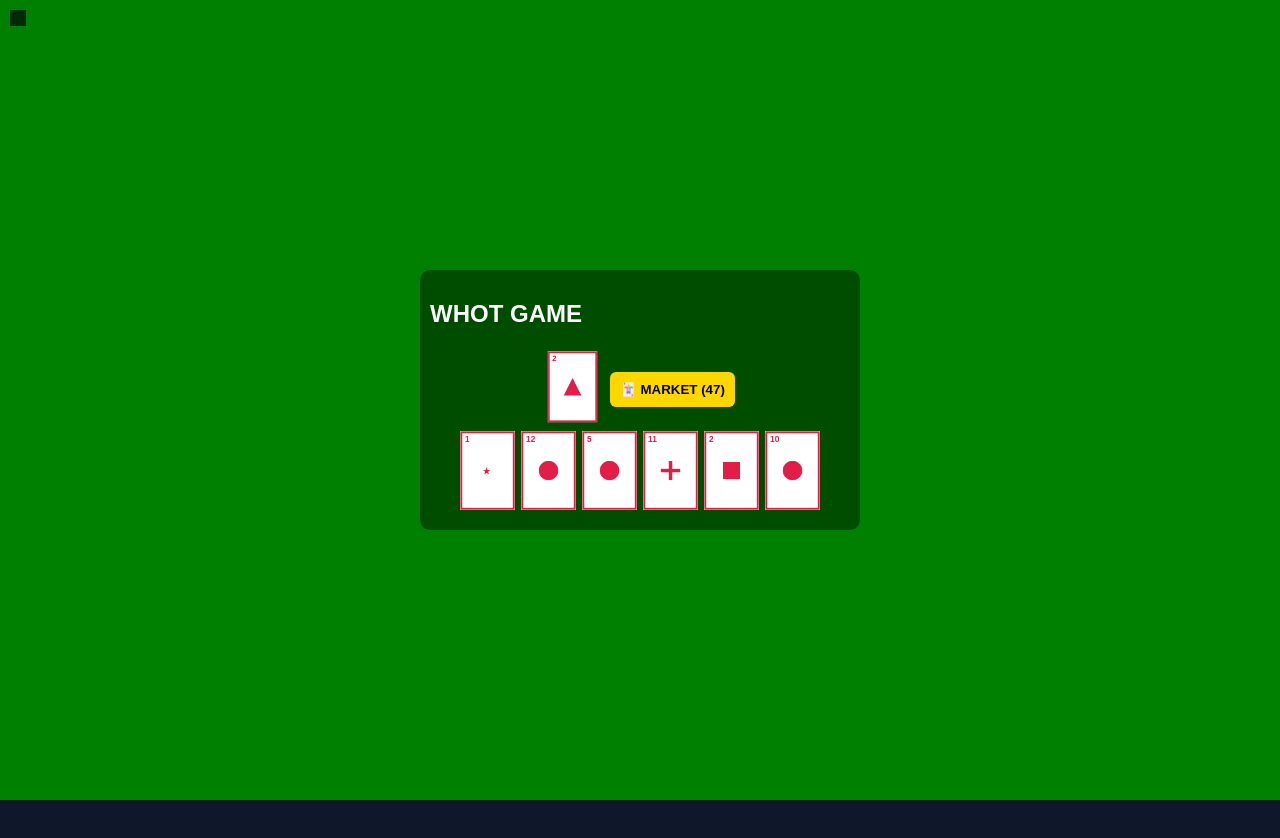
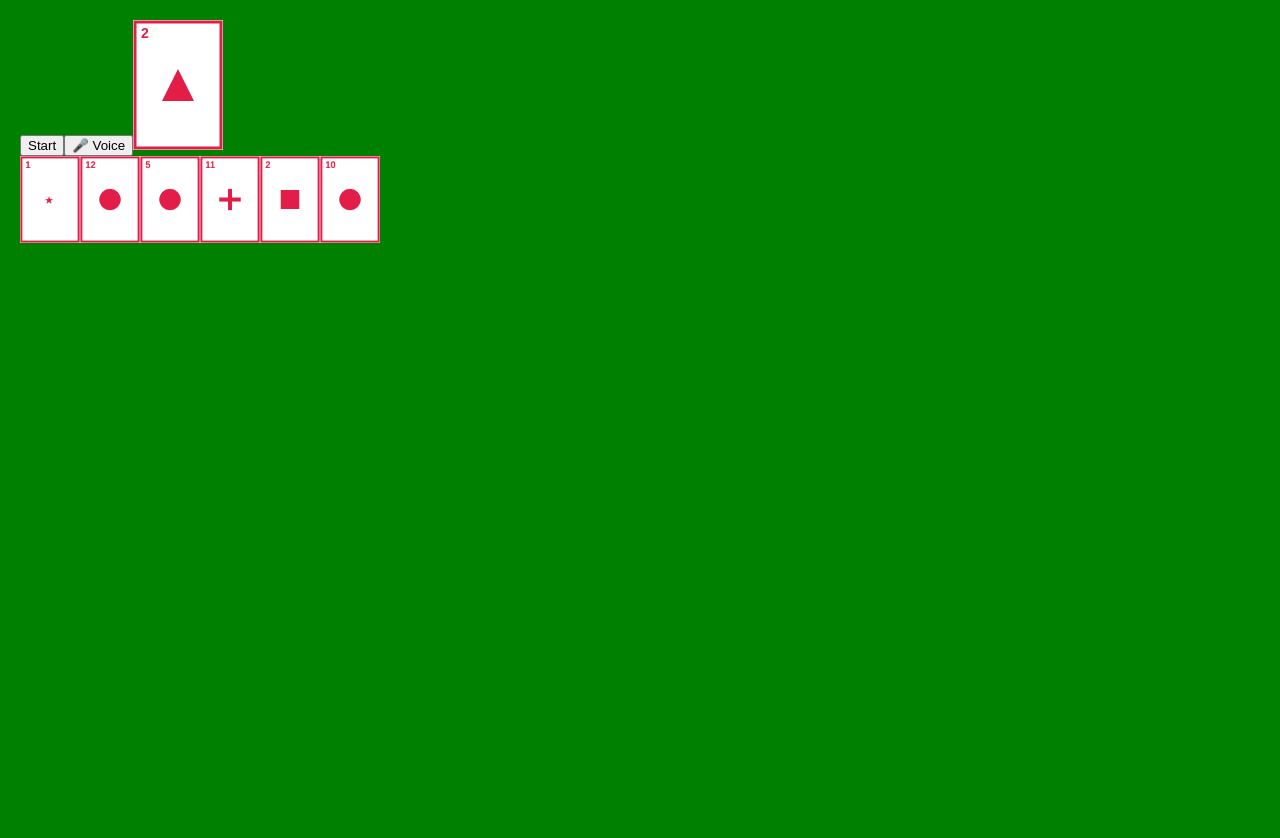
Before and after one commit to annamoyosore/win9ja, a React (Vite) app: page / in a window 1280 px wide. Both pictures are taken after a click on the button "Start". Before the commit the page ends 800 px from the top, so only its background shows below. Built offline with nearby package versions, Linux system fonts and the light colour scheme.

Commit message:
Update WhotGame.jsx

```diff
--- a/src/WhotGame.jsx
+++ b/src/WhotGame.jsx
@@ -6,12 +6,12 @@ const SHAPES = ["circle", "triangle", "square", "star", "cross"];
 // SOUND
 // =========================
 function playSound(type) {
-  const s = {
+  const sounds = {
     play: "https://actions.google.com/sounds/v1/cartoon/pop.ogg",
     draw: "https://actions.google.com/sounds/v1/cartoon/wood_plank_flicks.ogg",
     alert: "https://actions.google.com/sounds/v1/cartoon/clang_and_wobble.ogg"
   };
-  new Audio(s[type]).play().catch(() => {});
+  new Audio(sounds[type]).play().catch(() => {});
 }
 
 // =========================
@@ -52,8 +52,6 @@ function drawCard(card) {
   c.height = 130;
   const ctx = c.getContext("2d");
 
-  ctx.clearRect(0, 0, 90, 130);
-
   ctx.fillStyle = "#fff";
   ctx.fillRect(0, 0, 90, 130);
 
@@ -73,9 +71,7 @@ function drawCard(card) {
     ctx.fill();
   }
 
-  if (card.shape === "square") {
-    ctx.fillRect(cx - 14, cy - 14, 28, 28);
-  }
+  if (card.shape === "square") ctx.fillRect(cx - 14, cy - 14, 28, 28);
 
   if (card.shape === "triangle") {
     ctx.beginPath();
@@ -107,6 +103,7 @@ export default function WhotGame() {
   const [log, setLog] = useState([]);
   const [alerts, setAlerts] = useState([]);
   const [requestedShape, setRequestedShape] = useState(null);
+  const [awaitingShape, setAwaitingShape] = useState(false);
 
   const gameRef = useRef(null);
   useEffect(() => {
@@ -129,8 +126,8 @@ export default function WhotGame() {
     const opponent = isPlayer ? 1 : 0;
 
     if (card.number === 1) {
-      copy.repeatTurn = isPlayer ? 0 : 1;
-      pushAlert("🟡 HOLD / REPEAT TURN");
+      copy.hold = isPlayer;
+      pushAlert("🟡 HOLD ACTIVE");
     }
 
     if (card.number === 2) {
@@ -145,14 +142,13 @@ export default function WhotGame() {
     }
 
     if (card.number === 14) {
-      const shape = SHAPES[Math.floor(Math.random() * SHAPES.length)];
-      setRequestedShape(shape);
-      pushAlert("🟢 REQUEST: " + shape);
+      copy.awaitingShape = true;
+      pushAlert("🟢 CHOOSE SHAPE");
     }
   }
 
   // =========================
-  // START
+  // START GAME
   // =========================
   function startMatch() {
     const deck = createDeck();
@@ -166,7 +162,8 @@ export default function WhotGame() {
       discard: [deck.pop()],
       turn: "player",
       skipNext: null,
-      repeatTurn: null
+      hold: null,
+      awaitingShape: false
     });
 
     setStarted(true);
@@ -175,7 +172,7 @@ export default function WhotGame() {
   }
 
   // =========================
-  // PLAYER MOVE
+  // PLAY CARD
   // =========================
   function playCard(i) {
     const g = gameRef.current;
@@ -194,17 +191,15 @@ export default function WhotGame() {
     playSound("play");
     applyRules(card, copy, true);
 
-    addLog(`You played ${card.number}`);
-
-    // HOLD (CARD 1)
+    // HOLD
     if (card.number === 1) {
       copy.turn = "player";
       setGame(copy);
       return;
     }
 
+    setGame(copy);
     copy.turn = "bot";
-    setGame(copy);
 
     setTimeout(botPlay, 400);
   }
@@ -229,7 +224,7 @@ export default function WhotGame() {
   }
 
   // =========================
-  // BOT (FIXED RULE FLOW)
+  // BOT
   // =========================
   function botPlay() {
     const g = gameRef.current;
@@ -237,7 +232,6 @@ export default function WhotGame() {
 
     const copy = JSON.parse(JSON.stringify(g));
 
-    // SUSPENSION (8)
     if (copy.skipNext === 1) {
       pushAlert("🤖 Bot skipped");
       copy.skipNext = null;
@@ -252,21 +246,10 @@ export default function WhotGame() {
       isValidMove(c, top, requestedShape)
     );
 
-    // NO MOVE → DRAW → RETRY → PASS
     if (move === -1) {
-      const drawn = copy.deck.pop();
-      bot.hand.push(drawn);
-
-      pushAlert("🤖 Bot drew");
-
-      move = bot.hand.findIndex(c =>
-        isValidMove(c, top, requestedShape)
-      );
-
-      if (move === -1) {
+      bot.hand.push(copy.deck.pop());
       copy.turn = "player";
       return setGame(copy);
-      }
     }
 
     const card = bot.hand.splice(move, 1)[0];
@@ -275,9 +258,6 @@ export default function WhotGame() {
     playSound("play");
     applyRules(card, copy, false);
 
-    addLog(`Bot played ${card.number}`);
-
-    // HOLD (1)
     if (card.number === 1) {
       copy.turn = "bot";
       setGame(copy);
@@ -288,104 +268,114 @@ export default function WhotGame() {
     setGame(copy);
   }
 
+  // =========================
+  // VOICE CONTROL
+  // =========================
+  function startVoice() {
+    const SpeechRecognition =
+      window.SpeechRecognition || window.webkitSpeechRecognition;
+
+    if (!SpeechRecognition) return alert("Voice not supported");
+
+    const recognition = new SpeechRecognition();
+    recognition.lang = "en-US";
+    recognition.continuous = true;
+
+    recognition.onresult = (e) => {
+      const text =
+        e.results[e.results.length - 1][0].transcript.toLowerCase();
+
+      addLog("🎤 " + text);
+
+      if (text.includes("one") || text.includes("hold")) playCardByNumber(1);
+      if (text.includes("two")) triggerPick2();
+      if (text.includes("eight")) playCardByNumber(8);
+      if (text.includes("fourteen") || text.includes("whot")) playCardByNumber(14);
+
+      if (gameRef.current?.awaitingShape) {
+        if (text.includes("circle")) setShape("circle");
+        if (text.includes("triangle")) setShape("triangle");
+        if (text.includes("square")) setShape("square");
+        if (text.includes("star")) setShape("star");
+        if (text.includes("cross")) setShape("cross");
+      }
+    };
+
+    recognition.start();
+  }
+
+  function playCardByNumber(num) {
+    const g = gameRef.current;
+    if (!g) return;
+
+    const copy = JSON.parse(JSON.stringify(g));
+    const player = copy.players[0];
+    const top = copy.discard.at(-1);
+
+    const i = player.hand.findIndex(c => c.number === num);
+    if (i === -1) return;
+
+    const card = player.hand[i];
+
+    if (!isValidMove(card, top, requestedShape)) return;
+
+    player.hand.splice(i, 1);
+    copy.discard.push(card);
+
+    applyRules(card, copy, true);
+    copy.turn = "bot";
+
+    setGame(copy);
+    setTimeout(botPlay, 400);
+  }
+
+  function triggerPick2() {
+    const g = gameRef.current;
+    const copy = JSON.parse(JSON.stringify(g));
+
+    copy.players[1].hand.push(copy.deck.pop());
+    copy.players[1].hand.push(copy.deck.pop());
+
+    pushAlert("🔴 PICK 2");
+    copy.turn = "bot";
+    setGame(copy);
+  }
+
+  function setShape(shape) {
+    const copy = JSON.parse(JSON.stringify(gameRef.current));
+
+    copy.requestedShape = shape;
+    copy.awaitingShape = false;
+
+    pushAlert("🎯 " + shape);
+
+    copy.turn = "bot";
+    setGame(copy);
+  }
+
   const top = game?.discard?.at(-1);
 
   return (
-    <div style={styles.bg}>
+    <div style={{ padding: 20, background: "green", minHeight: "100vh" }}>
+      <button onClick={startMatch}>Start</button>
+      <button onClick={startVoice}>🎤 Voice</button>
 
-      <div style={styles.alertBox}>
-        {alerts.map((a, i) => <div key={i}>{a}</div>)}
-      </div>
+      {top && <img src={drawCard(top)} />}
 
-      <div style={styles.box}>
-        <h2>WHOT GAME</h2>
-
-        {!started && (
-          <button onClick={startMatch}>Start</button>
-        )}
-
-        {started && game && (
-          <>
-            <div style={styles.centerRow}>
-              <div style={styles.board}>
-                {top && <img src={drawCard(top)} style={styles.card} />}
-              </div>
-
-              <button onClick={drawMarket} style={styles.marketBtn}>
-                🃏 MARKET ({game.deck.length})
-              </button>
-            </div>
-
-            <div style={styles.hand}>
-              {game.players[0].hand.map((c, i) => (
+      <div>
+        {game?.players[0].hand.map((c, i) => (
           <img
             key={i}
             src={drawCard(c)}
-                  style={styles.card}
             onClick={() => playCard(i)}
+            style={{ width: 60 }}
           />
         ))}
       </div>
-          </>
-        )}
 
-        <div style={styles.history}>
-          {log.map((l, i) => <div key={i}>• {l}</div>)}
-        </div>
+      <div>
+        {alerts.map((a, i) => <div key={i}>{a}</div>)}
       </div>
     </div>
   );
 }
-
-// =========================
-// STYLES
-// =========================
-const styles = {
-  bg: {
-    minHeight: "100vh",
-    background: "green",
-    display: "flex",
-    justifyContent: "center",
-    alignItems: "center"
-  },
-  box: {
-    width: 420,
-    padding: 10,
-    background: "#00000066",
-    color: "#fff",
-    borderRadius: 10
-  },
-  centerRow: {
-    display: "flex",
-    justifyContent: "center",
-    alignItems: "center",
-    gap: 10
-  },
-  board: { transform: "scale(0.9)" },
-  marketBtn: {
-    padding: 10,
-    background: "gold",
-    fontWeight: "bold",
-    border: "none",
-    borderRadius: 6
-  },
-  hand: {
-    display: "flex",
-    gap: 6,
-    flexWrap: "wrap",
-    justifyContent: "center"
-  },
-  card: { width: 55 },
-  alertBox: {
-    position: "absolute",
-    top: 10,
-    left: 10,
-    background: "#000000aa",
-    color: "yellow",
-    padding: 8
-  },
-  history: {
-    marginTop: 10,
-    fontSize: 12
-  }
-};
```
Lines whose indentation alone changed are shown as unchanged.
